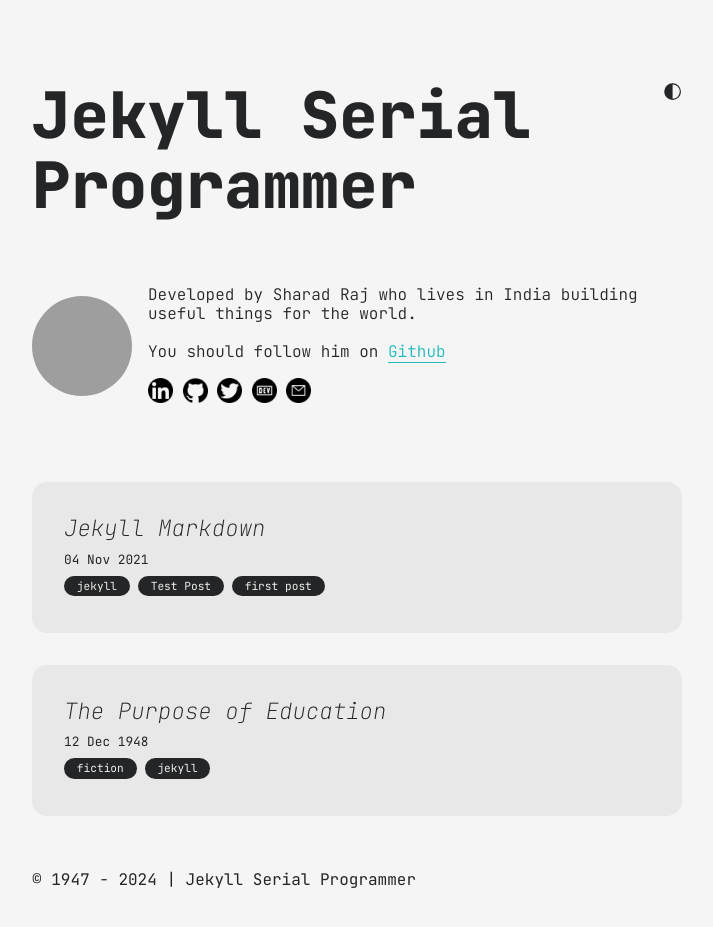
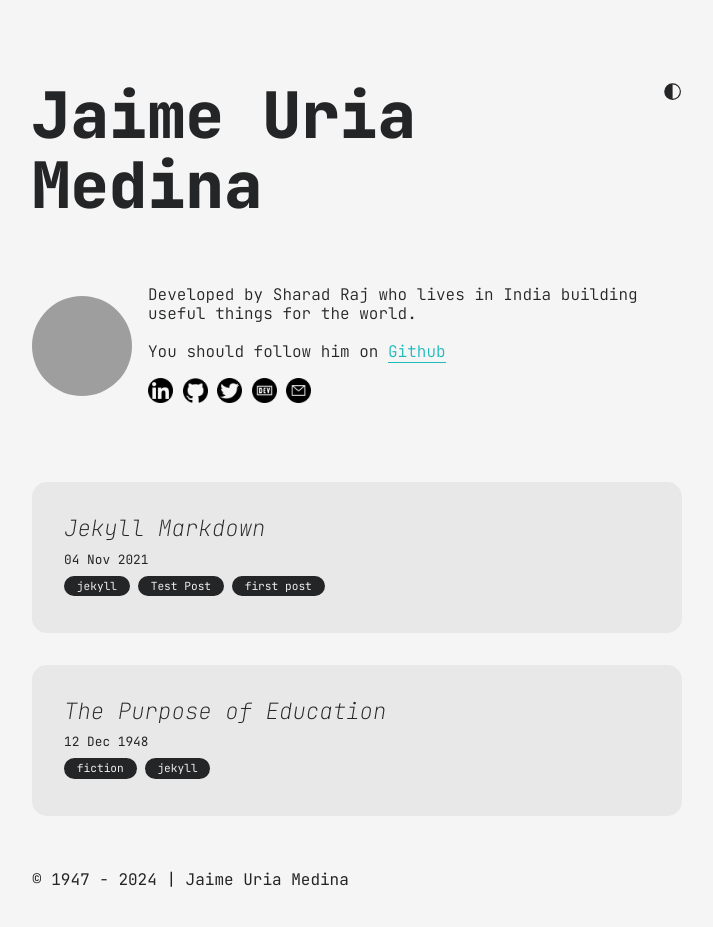
Before and after one commit to Jaimeum/Jaimeum.github.io, a Jekyll site: the page built from index.md, in a window 1280 px wide, cut to the strip 0-944 px from the top of the page. Shown: the top 927 px of the strip, without its empty margins (283-996 px from the left). Built offline with Jekyll 4.4.1, drawn with Linux system fonts in a browser that asks for light colours; grey boxes are pictures that could not be loaded.

Commit message:
Update _config.yml

```diff
--- a/_config.yml
+++ b/_config.yml
@@ -1,10 +1,10 @@
-title: Jekyll Serial Programmer
+title: Jaime Uria Medina
 markdown: kramdown
 
 # for atom feed
 author:
-  name: Sharad Raj Singh Maurya
-  email: dev_sharad@outlook.com
+  name: Jaime Fernando Uria Medina
+  email: juriamed@data-uma.com
 
 plugins:
   - jemoji
```
